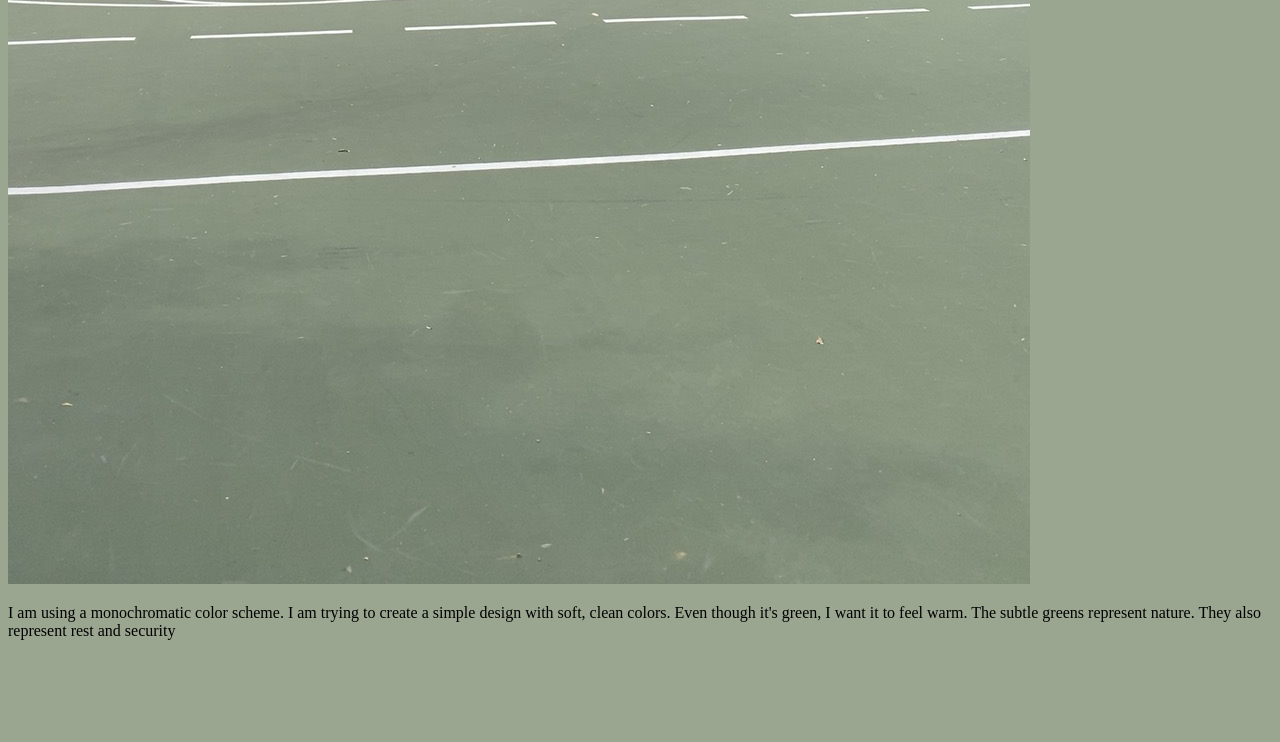
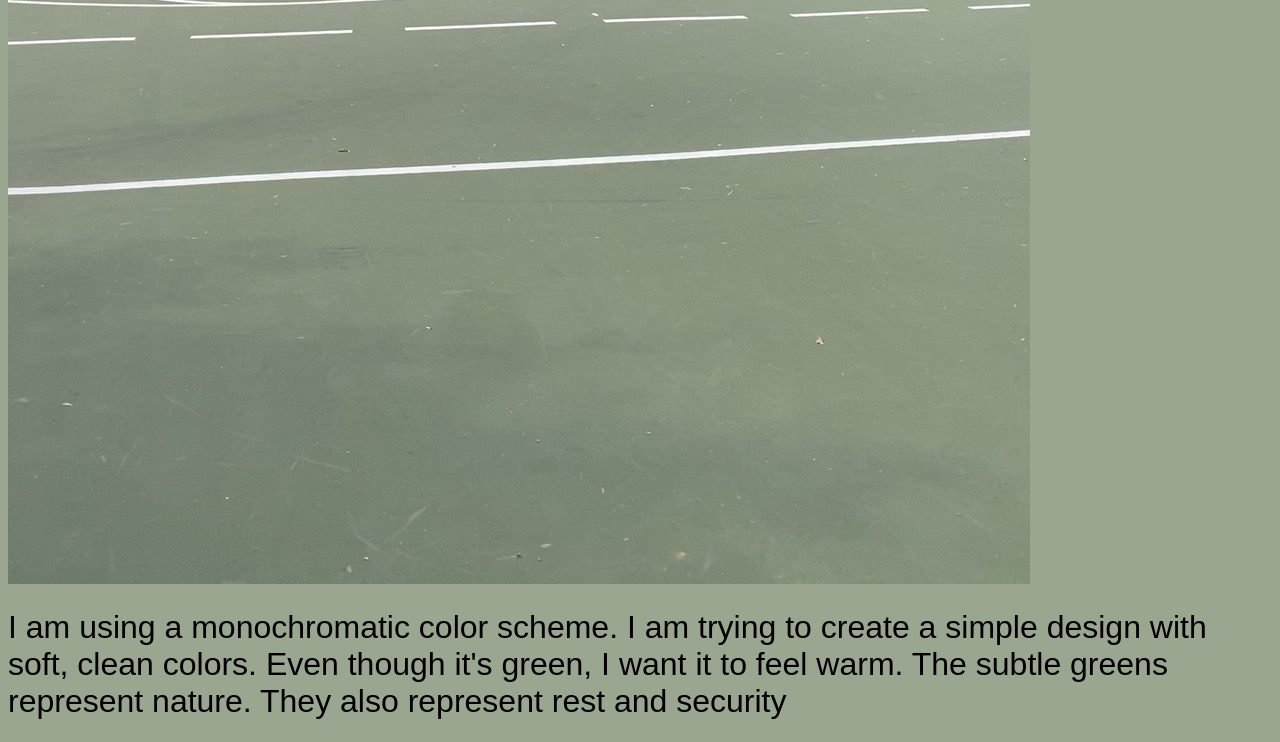
Before and after one commit to dsedway/dsedway.github.io, a plain HTML site: page my-colors/index.html in a window 1280 px wide. Shown: the part 974-1716 px from the top of the page. Before the commit the page ends 1630 px from the top, so only its background shows below. Drawn offline with Linux system fonts and the light colour scheme; a web font is replaced by a local one.

Commit message:
marshmallowfont

```diff
--- a/my-colors/index.html
+++ b/my-colors/index.html
@@ -6,6 +6,7 @@
     <meta http-equiv="X-UA-Compatible" content="IE=edge">
     <meta name="viewport" content="width=device-width, initial-scale=1.0">
     <title>Colors</title>
+    <link rel="stylesheet" href="https://use.typekit.net/bxq7bqp.css">
 </head>
 <style>
     ul {
@@ -68,6 +69,21 @@
         height: 500px;
         margin: auto;
     }
+
+    h1 {
+
+        font-family: marshmallow-fluff, sans-serif;
+        font-weight: 400;
+        font-style: normal;
+
+    }
+
+    body {
+
+        font-family: marshmallow-script, sans-serif;
+        font-weight: 400;
+        font-style: normal;
+    }
 </style>
 
 <body style="background-color: rgb(155, 166, 145);">
@@ -80,9 +96,9 @@
     </div>
 
     <img style="height:auto; width: auto" src="images/sportcourt.JPG" alt="Eastside Prep Sport Court">
-    <p>I am using a monochromatic color scheme. I am trying to create a simple design with soft, clean colors. Even
+    <h1>I am using a monochromatic color scheme. I am trying to create a simple design with soft, clean colors. Even
         though it's green, I want it to feel warm. The subtle greens represent nature. They also represent rest and
-        security</p>
+        security</h1>
 </body>
 
 </html>
```
